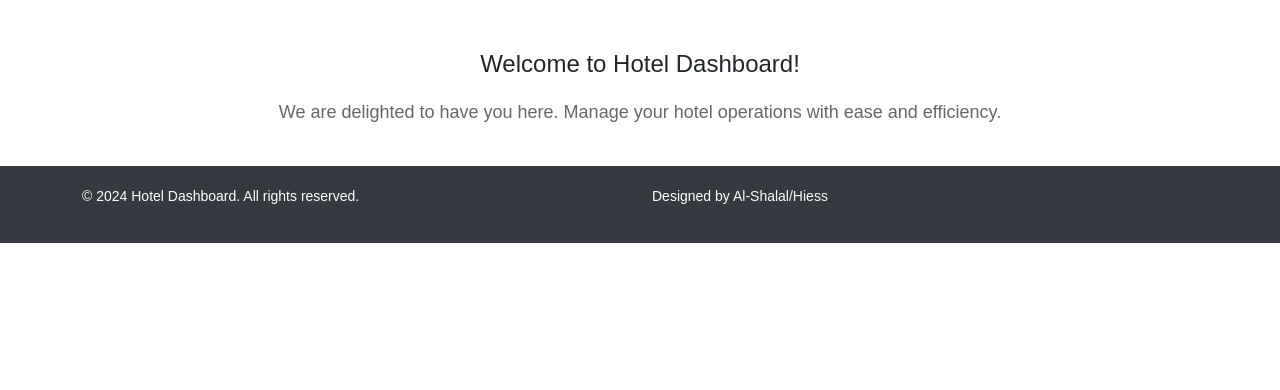
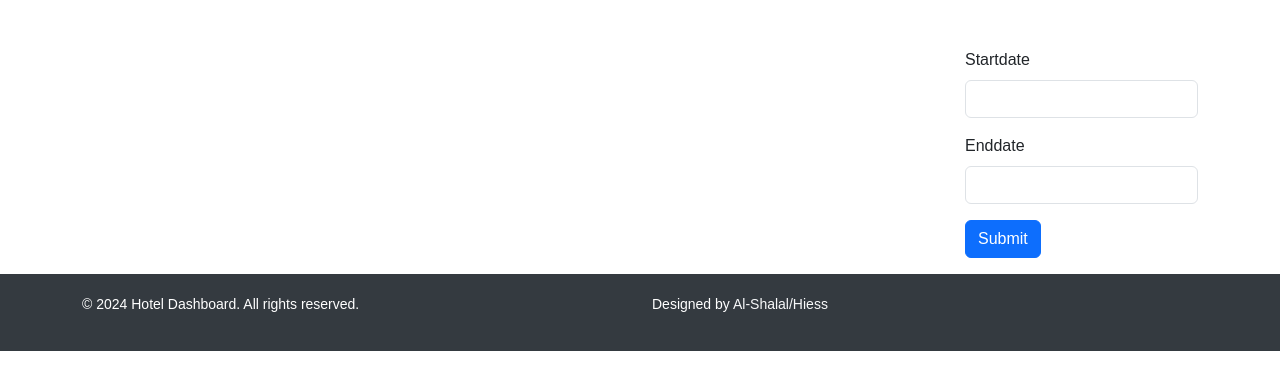
Before and after one commit to Abudi7/Hotel-Dashboard, a Symfony app: template templates/home/index.html.twig in a window 1280 px wide. Shown: the part 90-480 px from the top of the page. Run offline with Twig, Linux system fonts and the light colour scheme; the template is opened without the code that fills it, so the values that code supplies are empty; form fields are guessed from the names that the template uses; some libraries are stand-ins or nearby versions; some web fonts are replaced.

Commit message:
make a filter to display the available room.

```diff
--- a/src/Controller/RoomsController.php
+++ b/src/Controller/RoomsController.php
@@ -3,7 +3,7 @@
 namespace App\Controller;
 
 use App\Entity\Rooms;
-use App\Form\Rooms1Type;
+use App\Form\RoomsType;
 use App\Repository\RoomsRepository;
 use DateTime;
 use DateTimeZone;
@@ -31,7 +31,7 @@ class RoomsController extends AbstractController
     public function new(Request $request, SluggerInterface $slugger, EntityManagerInterface $entityManager): Response
     {
         $room = new Rooms();
-        $form = $this->createForm(Rooms1Type::class, $room);
+        $form = $this->createForm(RoomsType::class, $room);
         $form->handleRequest($request);
 
         /** @var UploadedFile $imageFile */
@@ -78,7 +78,7 @@ class RoomsController extends AbstractController
     #[Route('rooms/{id}/edit', name: 'app_rooms_edit', methods: ['GET', 'POST'])]
     public function edit(Request $request, Rooms $room, EntityManagerInterface $entityManager, SluggerInterface $slugger): Response
     {
-        $form = $this->createForm(Rooms1Type::class, $room);
+        $form = $this->createForm(RoomsType::class, $room);
         $form->handleRequest($request);
 
         if ($form->isSubmitted() && $form->isValid()) {
--- a/templates/home/index.html.twig
+++ b/templates/home/index.html.twig
@@ -1,34 +1,93 @@
+{# templates/home/index.html.twig #}
 {% extends 'base.html.twig' %}
 
-{% block title %}Welcome to Hotel Dashboard{% endblock %}
+{% block stylesheets %}
+    {{ parent() }}
+    <link href="https://stackpath.bootstrapcdn.com/bootstrap/4.5.2/css/bootstrap.min.css" rel="stylesheet">
+    <style>
+        .room-card {
+            margin-bottom: 20px;
+        }
+        .room-img {
+            height: 200px;
+            object-fit: cover;
+        }
+        .form-inline {
+            display: flex;
+            justify-content: flex-end;
+            margin-bottom: 20px;
+        }
+        .form-inline .form-group {
+            margin-right: 10px;
+        }
+        @media (max-width: 768px) {
+            .form-inline {
+                flex-direction: column;
+                align-items: flex-start;
+            }
+            .form-inline .form-group {
+                margin-right: 0;
+                margin-bottom: 10px;
+            }
+        }
+    </style>
+{% endblock %}
+
+{% block javascripts %}
+    {{ parent() }}
+    <script>
+        document.addEventListener('DOMContentLoaded', function () {
+            const startDateInput = document.querySelector('#{{ form.startdate.vars.id }}');
+            const endDateInput = document.querySelector('#{{ form.enddate.vars.id }}');
+
+            startDateInput.addEventListener('change', function () {
+                endDateInput.min = this.value;
+            });
+        });
+    </script>
+{% endblock %}
 
 {% block body %}
-<style>
-    /* Custom styles for the homepage */
-    .welcome-section {
-        text-align: center;
-        margin-top: 50px;
-    }
-
-    .welcome-text {
-        font-size: 24px;
-        margin-bottom: 20px;
-    }
-
-    .welcome-message {
-        font-size: 18px;
-        color: #666;
-        margin-bottom: 40px;
-    }
-</style>
-
-<div class="container">
-    <div class="row">
-        <div class="col-md-12 welcome-section">
-            <h1 class="welcome-text">Welcome to Hotel Dashboard!</h1>
-            <p class="welcome-message">We are delighted to have you here. Manage your hotel operations with ease and efficiency.</p>
-            <!-- Add any additional content or features here -->
+<div class="container mt-5">
+    <div class="d-flex justify-content-between">
+        <h1>{{ controller_name }}</h1>
+        <div>
+            {{ form_start(form, {'attr': {'class': 'form-inline'}}) }}
+                <div class="form-group">
+                    {{ form_row(form.startdate, {'attr': {'class': 'form-control'}}) }}
+                </div>
+                <div class="form-group">
+                    {{ form_row(form.enddate, {'attr': {'class': 'form-control'}}) }}
+                </div>
+                <div class="form-group">
+                    {{ form_row(form.submit, {'attr': {'class': 'btn btn-primary'}}) }}
+                </div>
+            {{ form_end(form) }}
         </div>
     </div>
+
+    {% if availableRooms is defined %}
+        <h2 class="mt-5">Available Rooms</h2>
+        <div class="row">
+            {% for room in availableRooms %}
+                <div class="col-md-4">
+                    <div class="card room-card">
+                        <img src="{{ asset('img/image-rooms/' ~ room.img) }}" class="card-img-top room-img" alt="{{ room.name }}">
+                        <div class="card-body">
+                            <h5 class="card-title">
+                                <a href="{{ path('app_rooms_show', {'id': room.id}) }}">{{ room.name }}</a>
+                            </h5>
+                            <p class="card-text"><strong>Price:</strong> ${{ room.price }}</p>
+                            <p class="card-text"><strong>Type:</strong> {{ room.type }}</p>
+                        </div>
+                    </div>
+                </div>
+            {% else %}
+                <div class="col-12">
+                    <p class="text-danger">No rooms available for the selected dates.</p>
+                </div>
+            {% endfor %}
+        </div>
+    {% endif %}
 </div>
 {% endblock %}
```
Also changed, not shown: migrations/Version20240523063104.php (added, +31 -0 lines), src/Controller/HomeController.php (+49 -3 lines), src/Entity/Booking.php (+30 -0 lines), src/Form/DateRangeType.php (added, +35 -0 lines), src/Form/Rooms1Type.php (deleted, +0 -59 lines), src/Form/RoomsType.php (+34 -6 lines).
